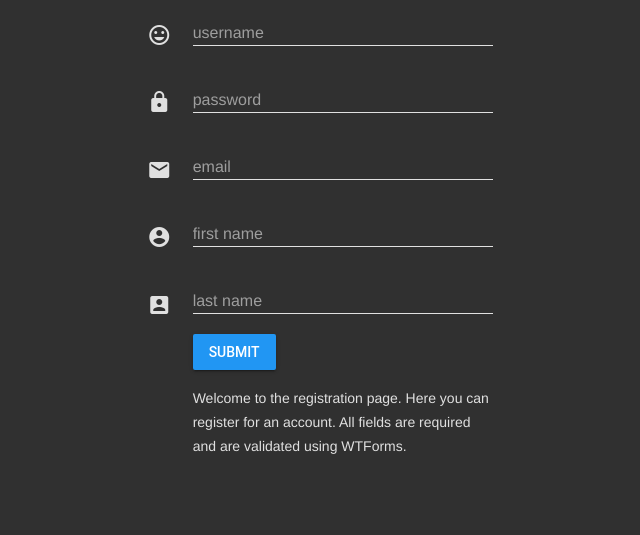
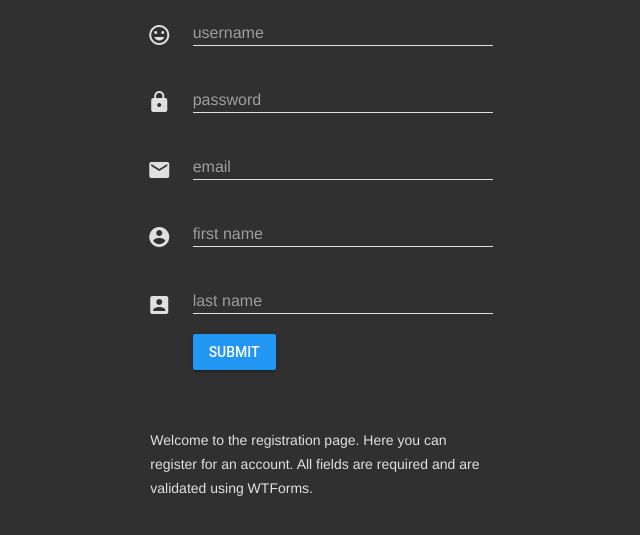
Before and after one commit to awelleck/user-profile, a Flask app: page /register in a window 1280 px wide. Shown: the part 81-616 px from the top of the page, without its empty margins (350-990 px from the left). Run offline with Flask 2, Linux system fonts and the light colour scheme; some libraries are stand-ins or nearby versions.

Commit message:
Added CSS for welcome message on register.html

```diff
--- a/static/style.css
+++ b/static/style.css
@@ -10,6 +10,7 @@ body { background-color: #303030; } /*slate grey*/
 .icons-top { margin-top: 1em; padding-left: 60px; }
 .icons-ext { margin-top: 1.6em; padding-left: 60px; }
 .grey300-text { color: #E0E0E0; }
+.welcome { margin-left: 4.5em; margin-top: 3em; }
 
 .material-icons.grey300 { color: #E0E0E0; } /*light grey*/
 .mdl-textfield__input { border-bottom: 1px solid #E0E0E0; color: #E0E0E0; } /*light grey*/
--- a/templates/register.html
+++ b/templates/register.html
@@ -65,9 +65,9 @@
         </button>
       </form>
     </div>
-    <div class="mdl-cell mdl-cell--5-col"></div>
-    <div class="mdl-cell mdl-cell--3-col">
-      <p class="grey300-text">Welcome to the registration page. Here you can register for an account. All fields are required and are validated using WTForms.</p>
+    <div class="mdl-cell mdl-cell--4-col"></div>
+    <div class="mdl-cell mdl-cell--4-col">
+      <p class="grey300-text welcome">Welcome to the registration page. Here you can register for an account. All fields are required and are validated using WTForms.</p>
     </div>
     <div class="mdl-cell mdl-cell--4-col"></div>
   </div>
```
